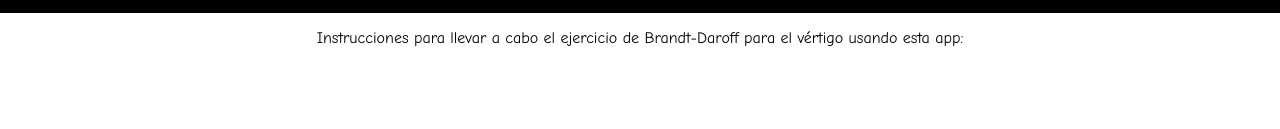
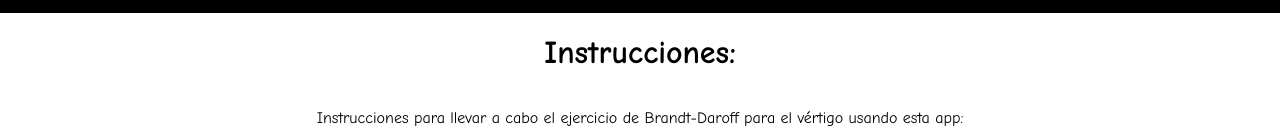
Before and after one commit to JoseLuisModBer/Brandt-Daroff-Exercise-Counter-2.0, a plain HTML site: page instructions.html in a window 1280 px wide. Shown: the part 195-324 px from the top of the page. Drawn offline with Linux system fonts and the light colour scheme.

Commit message:
Correcciones instrucciones h1

```diff
--- a/instructions.html
+++ b/instructions.html
@@ -23,8 +23,9 @@
         </div>
     </header>
 
-    <main id="main-instructions">
-<p>Instrucciones para llevar a cabo el ejercicio de Brandt-Daroff para el vértigo usando esta app:</p>
+<main id="main-instructions">
+<h1>Instrucciones:</h1>
+  <p>Instrucciones para llevar a cabo el ejercicio de Brandt-Daroff para el vértigo usando esta app:</p>
 <ol id="ol-instrucciones">
   <span class="img-container"><img class="img-instructions" src="./Medios/imagenes/sentado.jpg"></span>
   <li>Sientate sobre una cama, sofá o superficie plana. Necesitarás poder tumbarte hacia ambos lados con comodidad y sin elementos que interfieran. Es imporante que mantengas una posición erguida mientras estés sentado.</li>
```
